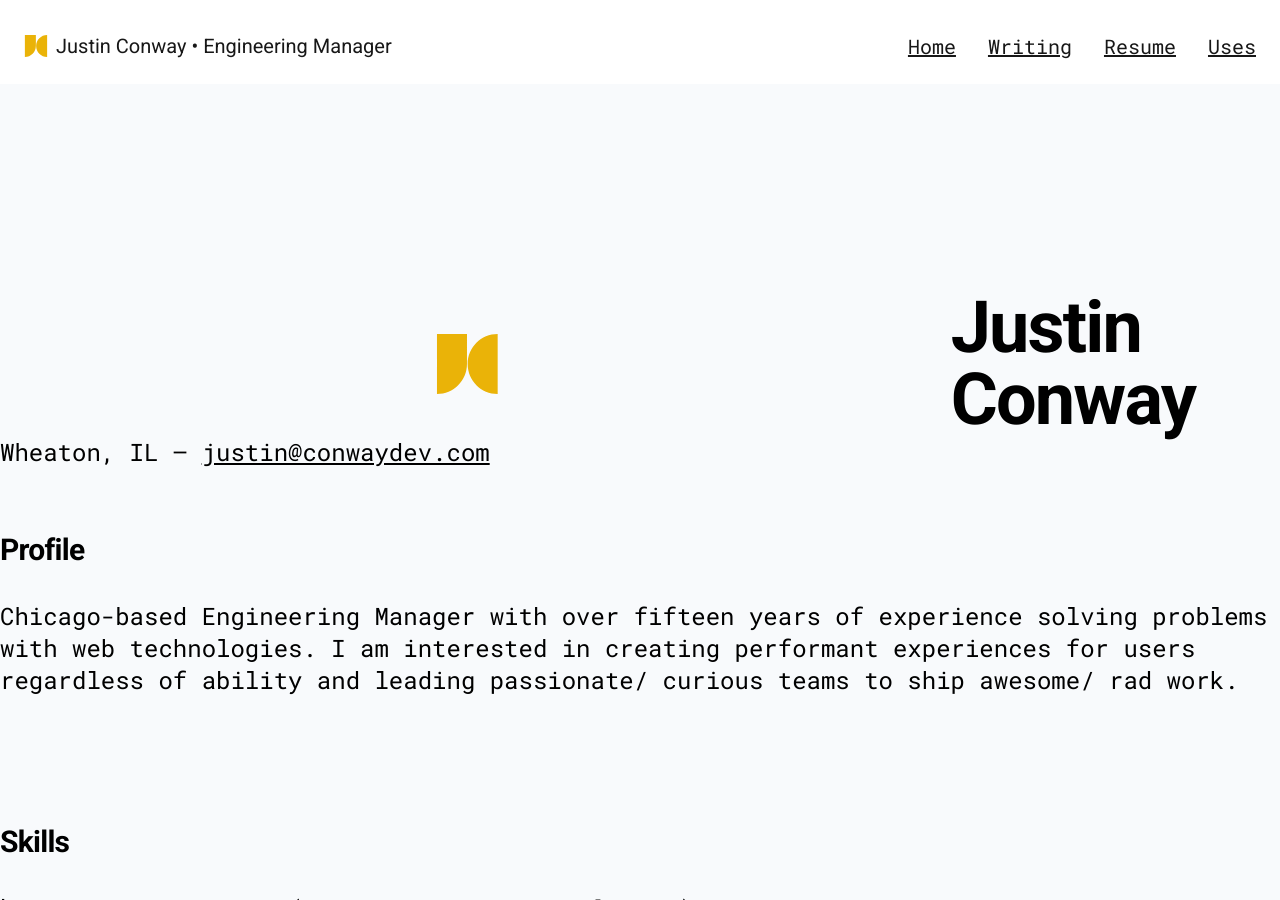
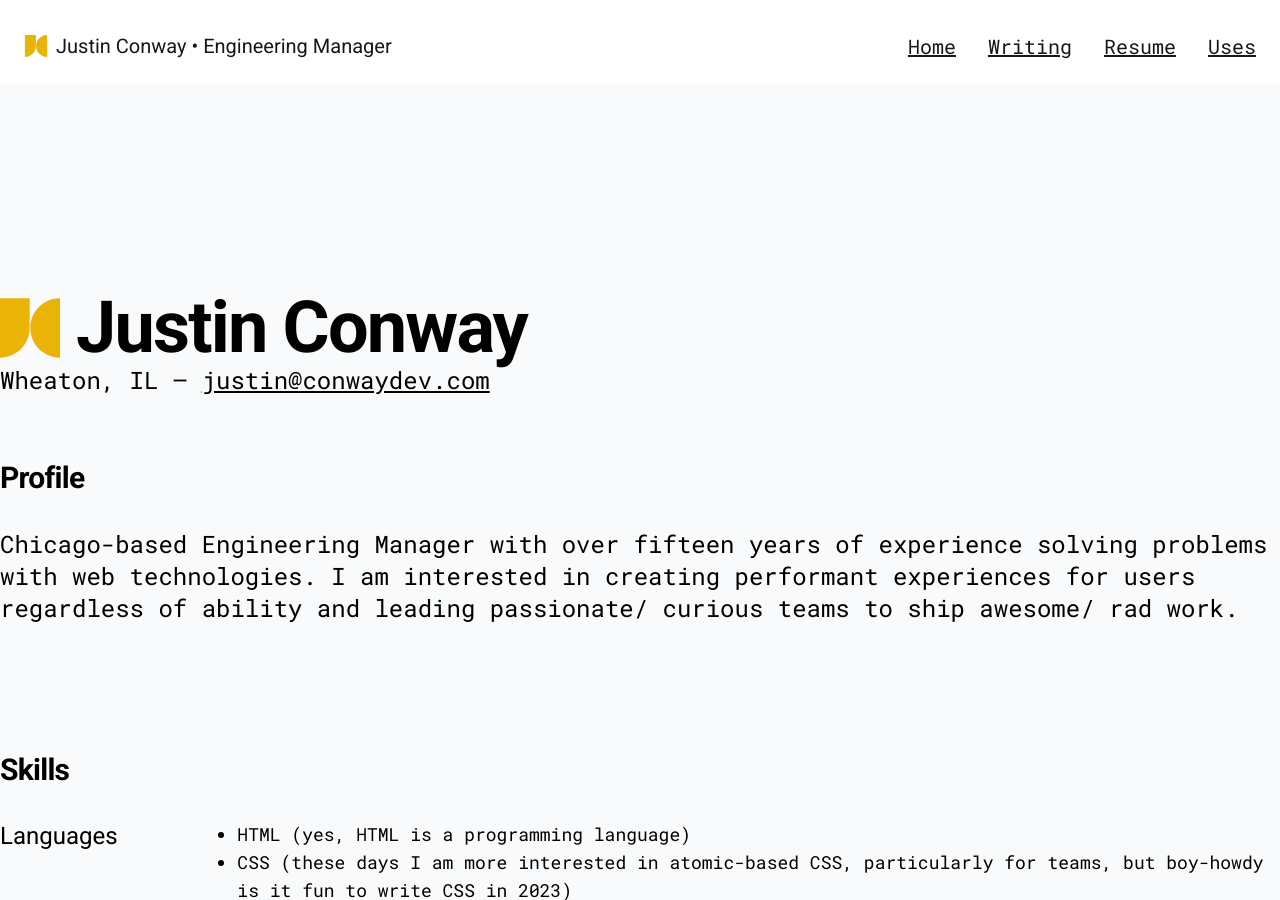
Before and after one commit to conwaydev/conwaydev.github.io, a Jekyll site: the page built from resume.html, in a window 1280 px wide and 900 px high. Built offline with Jekyll 4.4.1, drawn with Linux system fonts in a browser that asks for light colours.

Commit message:
fix width

```diff
--- a/resume.html
+++ b/resume.html
@@ -13,7 +13,7 @@ layout: page
         class="block mr-4 text-yellow-500"
         fill="currentColor"
         xmlns="http://www.w3.org/2000/svg"
-        width="7\60"
+        width="60"
         height="60"
         viewBox="0 0 174 172"
       >
```
